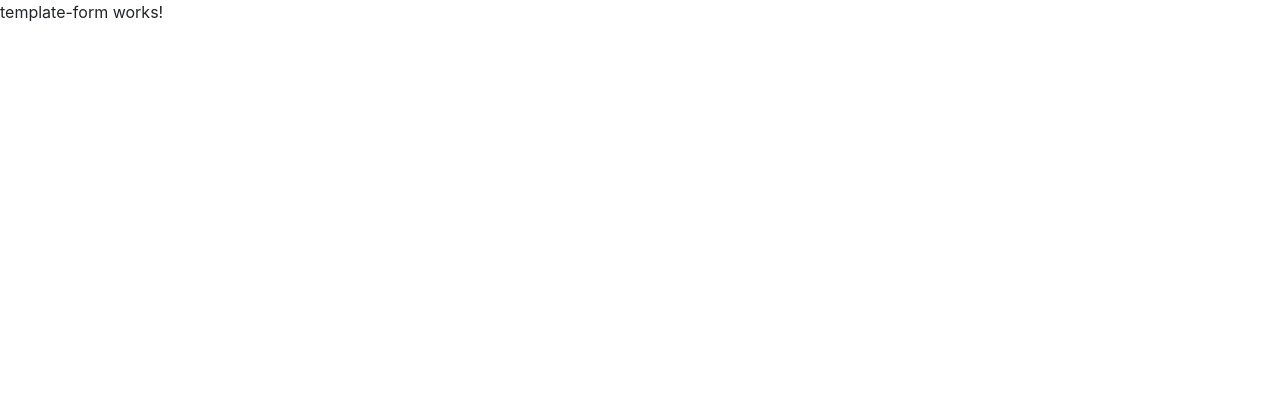
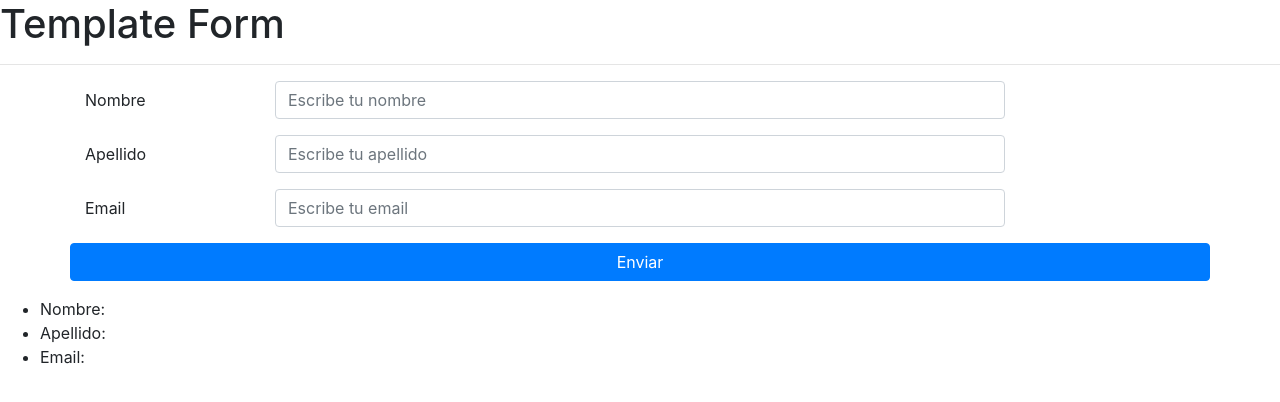
Before and after one commit to AsterixKo/angular-forms, an Angular app: page /template in a window 1280 px wide. Shown: the top 402 px of the page. Built offline with nearby package versions, Linux system fonts and the light colour scheme.

Commit message:
hacer formulario mediante template

```diff
--- a/src/app/app.module.ts
+++ b/src/app/app.module.ts
@@ -5,6 +5,7 @@ import { AppRoutingModule } from './app-routing.module';
 import { AppComponent } from './app.component';
 import { TemplateFormComponent } from './components/template-form/template-form.component';
 import { ReactiveFormComponent } from './components/reactive-form/reactive-form.component';
+import { FormsModule } from '@angular/forms';
 
 @NgModule({
   declarations: [
@@ -14,7 +15,8 @@ import { ReactiveFormComponent } from './components/reactive-form/reactive-form.
   ],
   imports: [
     BrowserModule,
-    AppRoutingModule
+    AppRoutingModule,
+    FormsModule
   ],
   providers: [],
   bootstrap: [AppComponent]
--- a/src/app/components/reactive-form/reactive-form.component.html
+++ b/src/app/components/reactive-form/reactive-form.component.html
@@ -1 +1,34 @@
-<p>reactive-form works!</p>
+<h1>Reactive Form</h1>
+
+<hr>
+
+<form autocomplete="off">
+
+  <div class="container">
+    <div class="form-group row">
+      <label class="col-2 col-form-label">Nombre</label>
+      <div class="col-8">
+        <input class="form-control" type="text" placeholder="Escribe tu nombre">
+      </div>
+    </div>
+
+    <div class="form-group row">
+      <label class="col-2 col-form-label">Apellido</label>
+      <div class="col-8">
+        <input class="form-control" type="text" placeholder="Escribe tu apellido">
+      </div>
+    </div>
+
+    <div class="form-group row">
+      <label class="col-2 col-form-label">Email</label>
+      <div class="col-8">
+        <input class="form-control" type="email" placeholder="Escribe tu email">
+      </div>
+    </div>
+
+    <div class="form-group row">
+      <button type="submit" class="btn btn-block btn-primary">Enviar</button>
+    </div>
+  </div>
+
+</form>
--- a/src/app/components/template-form/template-form.component.html
+++ b/src/app/components/template-form/template-form.component.html
@@ -1 +1,52 @@
-<p>template-form works!</p>
+<h1>Template Form</h1>
+
+<hr>
+
+<form autocomplete="off" (ngSubmit)="saveForm(formdata)" #formdata="ngForm">
+
+  <div class="container">
+    <div class="form-group row">
+      <label class="col-2 col-form-label">Nombre</label>
+      <div class="col-8">
+        <input class="form-control" type="text" placeholder="Escribe tu nombre" name="nombre" [ngModel]="firstName"
+          required
+          [class.is-invalid]="nombre.invalid && nombre.touched"
+          [class.is-valid]="!nombre.invalid && nombre.touched" #nombre="ngModel"
+          minlength="3" >
+          <small class="form-text text-danger"
+          *ngIf="nombre.invalid && nombre.touched">El nombre debe tener al menos 3 letras</small>
+      </div>
+    </div>
+
+    <div class="form-group row">
+      <label class="col-2 col-form-label">Apellido</label>
+      <div class="col-8">
+        <input class="form-control" type="text" placeholder="Escribe tu apellido" name="apellido" [ngModel]="lastName">
+      </div>
+    </div>
+
+    <div class="form-group row">
+      <label class="col-2 col-form-label">Email</label>
+      <div class="col-8">
+        <input class="form-control" type="email" placeholder="Escribe tu email" name="email"
+         [ngModel]="emailAddress" required
+         pattern="[a-z0-9._%+-]+@[a-z0-9.-]+\.[a-z]{2,3}$"
+         [class.is-invalid]="email.invalid && email.touched" #email="ngModel">
+      </div>
+    </div>
+
+    <div class="form-group row">
+      <button type="submit" class="btn btn-block btn-primary">Enviar</button>
+    </div>
+  </div>
+
+</form>
+
+
+<div>
+  <ul>
+    <li>Nombre: {{firstName}}</li>
+    <li>Apellido: {{lastName}}</li>
+    <li>Email: {{emailAddress}}</li>
+  </ul>
+</div>
--- a/src/app/components/template-form/template-form.component.ts
+++ b/src/app/components/template-form/template-form.component.ts
@@ -7,9 +7,35 @@ import { Component, OnInit } from '@angular/core';
 })
 export class TemplateFormComponent implements OnInit {
 
+  firstName: string;
+  lastName: string;
+  emailAddress: string;
+
   constructor() { }
 
   ngOnInit(): void {
   }
 
+  saveForm(formdata) {
+    console.log('saveForm...');
+
+    // if (formdata.status === 'INVALID') {
+    //   console.log('El formulario es inválido');
+    //   return;
+    // }
+
+    console.log('Este es el form data:', formdata);
+
+    // console.log('Los valores del formulario son', formdata.value);
+
+    // console.log('El nombre del usuario es', formdata.value.nombre);
+
+    // this.nombre = formdata.value.nombre;
+
+    const { nombre, apellido, email}=formdata.value;
+    this.firstName = nombre;
+    this.lastName = apellido;
+    this.emailAddress = email;
+  }
+
 }
--- a/tsconfig.json
+++ b/tsconfig.json
@@ -1,6 +1,6 @@
 /* To learn more about this file see: https://angular.io/config/tsconfig. */
 {
-  "compileOnSave": false,
+  "compileOnSave": true,
   "compilerOptions": {
     "baseUrl": "./",
     "outDir": "./dist/out-tsc",
```
